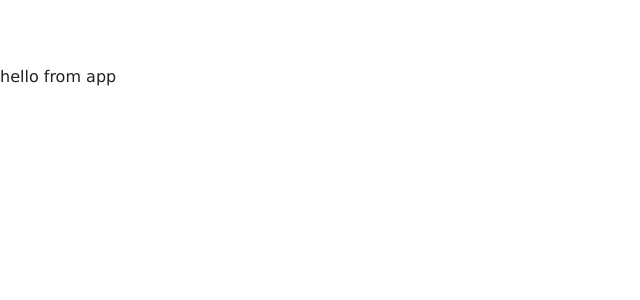
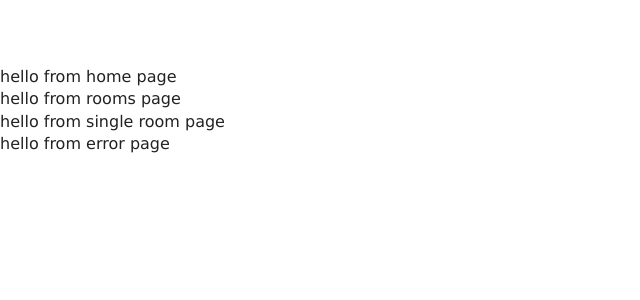
Before and after one commit to rudalson/resort, a React (Create React App) app: page / in a window 1280 px wide. Shown: the top 300 px of the page, without its empty margins (0-640 px from the left). Built offline with nearby package versions, Linux system fonts and the light colour scheme.

Commit message:
added the page
몇몇 page component 추가

```diff
--- a/src/App.js
+++ b/src/App.js
@@ -1,10 +1,18 @@
 import React from 'react';
 import "./App.css";
+
+import Home from "./pages/Home";
+import Rooms from "./pages/Rooms";
+import SingleRoom from "./pages/SingleRoom";
+import Error from "./pages/Error";
 
 function App() {
   return (
     <>
-      hello from app
+      <Home />
+      <Rooms />
+      <SingleRoom />
+      <Error />
     </>
   );
 }
--- /dev/null
+++ b/src/pages/Error.js
@@ -0,0 +1,9 @@
+import React from "react";
+
+export default function Error() {
+    return (
+        <div>
+            hello from error page
+        </div>
+    );
+}
--- /dev/null
+++ b/src/pages/Home.js
@@ -0,0 +1,9 @@
+import React from "react";
+
+export default function Home() {
+    return (
+        <div>
+            hello from home page
+        </div>
+    );
+}
--- /dev/null
+++ b/src/pages/Rooms.js
@@ -0,0 +1,11 @@
+import React from "react";
+
+const Rooms = () => {
+    return (
+        <div>
+            hello from rooms page
+        </div>
+    )
+}
+
+export default Rooms;
--- /dev/null
+++ b/src/pages/SingleRoom.js
@@ -0,0 +1,12 @@
+import React, {Component} from 'react';
+
+export default class SingleRoom extends
+Component {
+    render() {
+        return (
+            <div>
+                hello from single room page
+            </div>
+        )
+    }
+}
```
Also changed, not shown: 1 other file (tests, documents, lock files or other folders).
